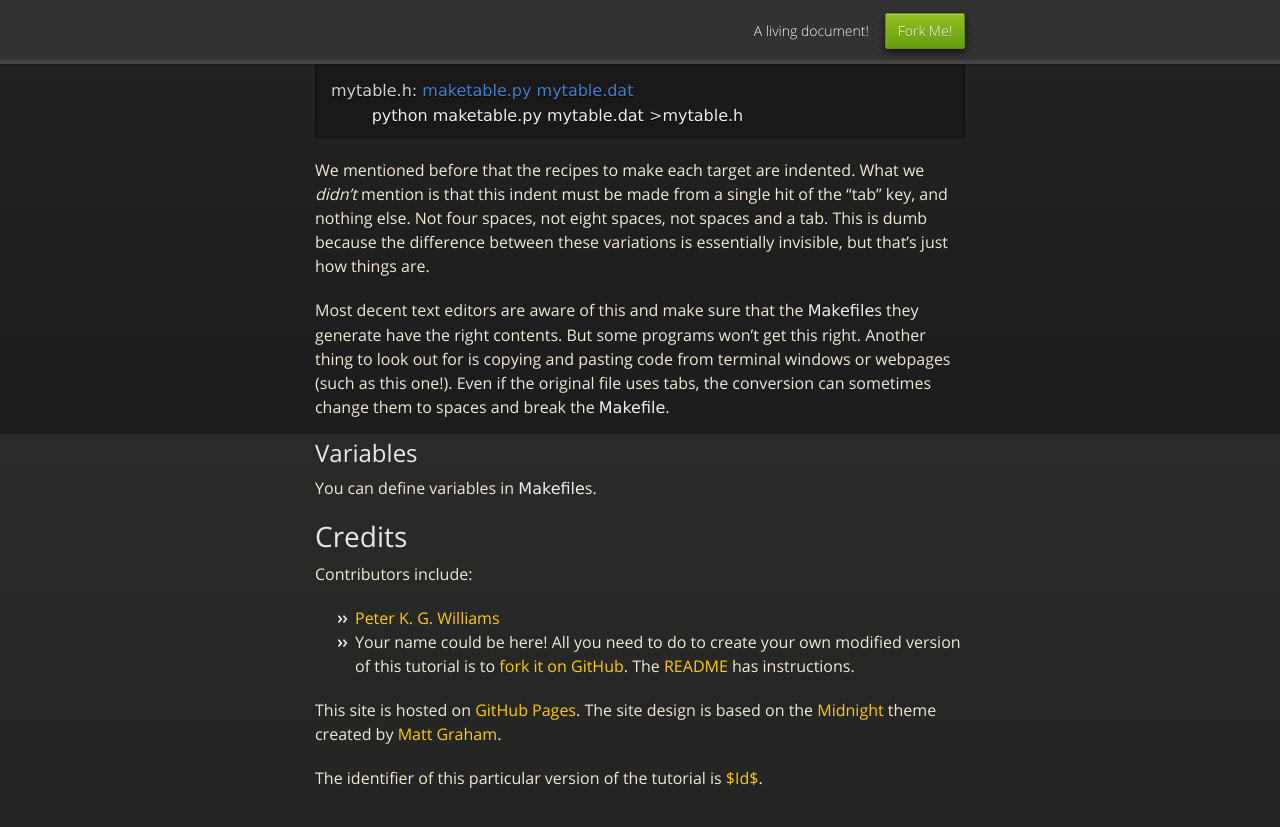
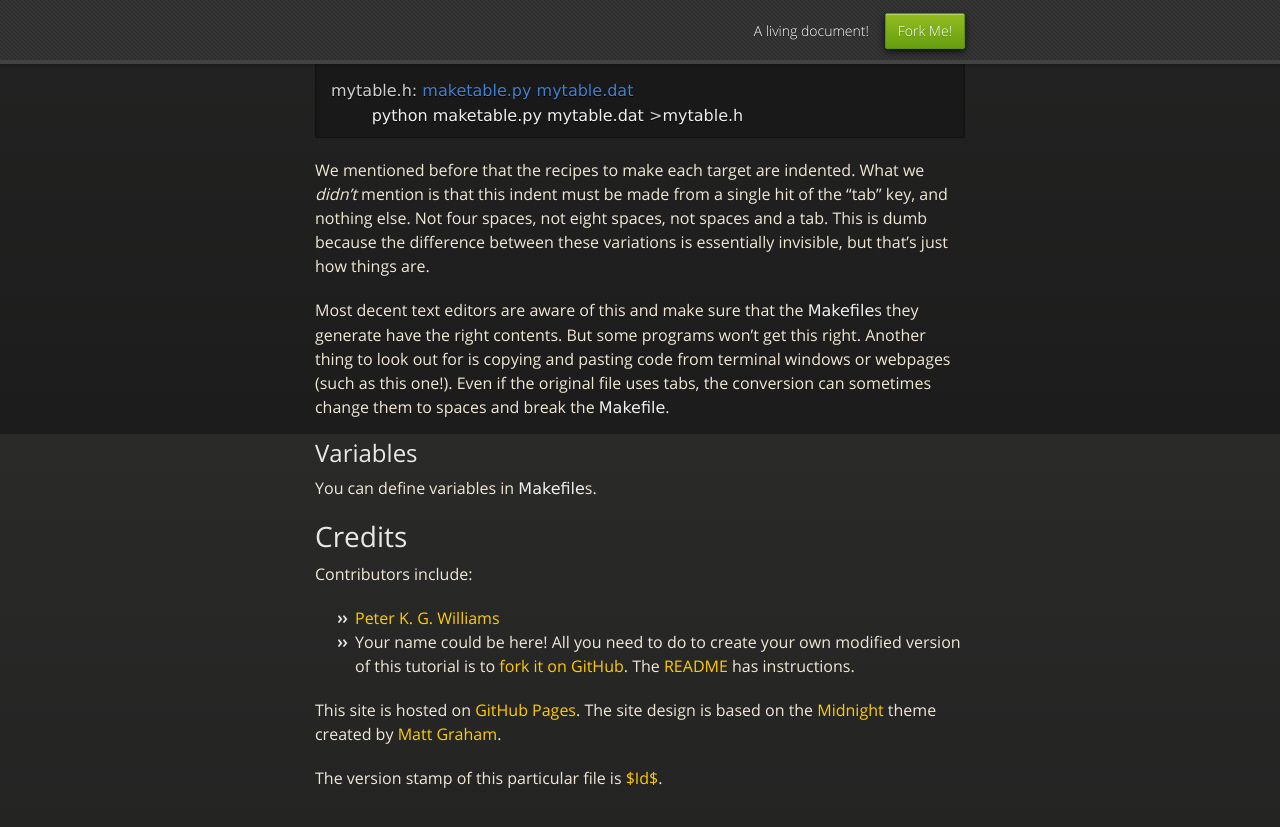
Before and after one commit to pkgw/make_for_scientists, a Jekyll site: the page built from index.md, in a window 1280 px wide and 900 px high, scrolled down 4966 px. Shown: the top 827 px of the window. Built offline with Jekyll 4.4.1, drawn with Linux system fonts in a browser that asks for light colours; nearby versions of some CDN libraries; Markdown is read by kramdown in place of the engine named in the settings.

Commit message:
index.md: err, fix that whole SHA1 business

```diff
--- a/index.md
+++ b/index.md
@@ -3,15 +3,16 @@ layout: default
 title: “Make” for Scientists
 ghlink: pkgw/make_for_scientists
 analyticsid: UA-26313513-1
-gitid: "$Id$"
+gitblobident: "$Id$"
 ---
 
-{% comment %} This is kind of silly, but it's nice to have the commit SHA1
-accessible for substitution into the HTML. This is the best way I can find to
-do the text processing. We have to split the capture into two lines because
-otherwise Git sees it as an Id: substitution! {% endcomment %}
-{% capture sha1tmp %}{{ page.gitid | remove:'$Id: ' }}{% endcapture %}
-{% capture sha1 %}{{ sha1tmp | remove:' $' }}{% endcapture %}
+{% comment %} This is kind of silly, but it's nice to have the blob SHA1
+accessible for substitution into the HTML. Note that (unfortunately) this
+value is *not* the commit SHA1. This is the best way I can find to do the text
+processing. We have to split the capture into two lines because otherwise Git
+sees it as an Id: substitution! {% endcomment %}
+{% capture sha1tmp %}{{ page.gitblobident | remove:'$Id: ' }}{% endcapture %}
+{% capture blobsha1 %}{{ sha1tmp | remove:' $' }}{% endcapture %}
 
 Welcome to the **"Make” for Scientists** tutorial! We're aiming to explain a
 little bit about the useful Unix tool `make`: *what* it is, *when* you might
@@ -294,7 +295,6 @@ This site is hosted on [GitHub Pages](http://pages.github.com/). The site
 design is based on the [Midnight](https://github.com/mattgraham/Midnight)
 theme created by [Matt Graham](http://madebygraham.com/).
 
-The identifier of this particular version of the tutorial is
-[{{ sha1 }}][shalink].
+The version stamp of this particular file is [{{ blobsha1 }}][shalink].
 
-[shalink]: https://github.com/{{ page.ghlink }}/commit/{{ sha1 }}
+[shalink]: https://github.com/{{ page.ghlink }}/blob/{{ blobsha1 }}/index.md
```
